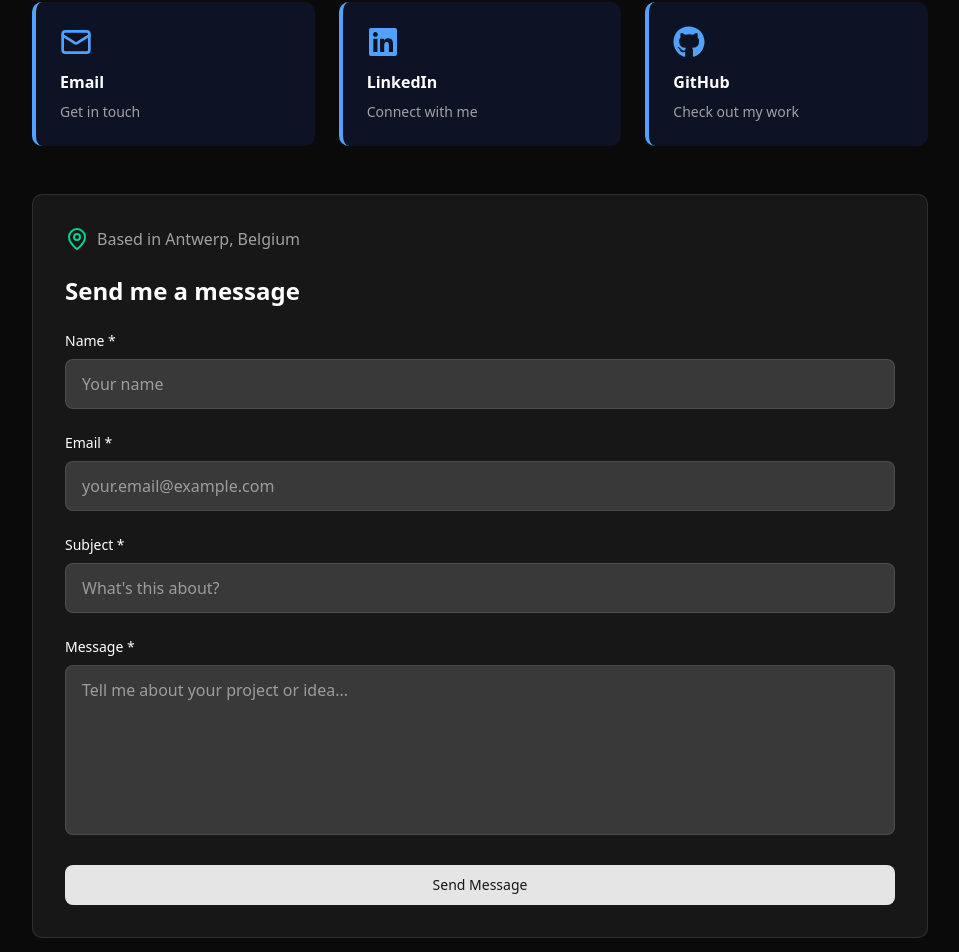
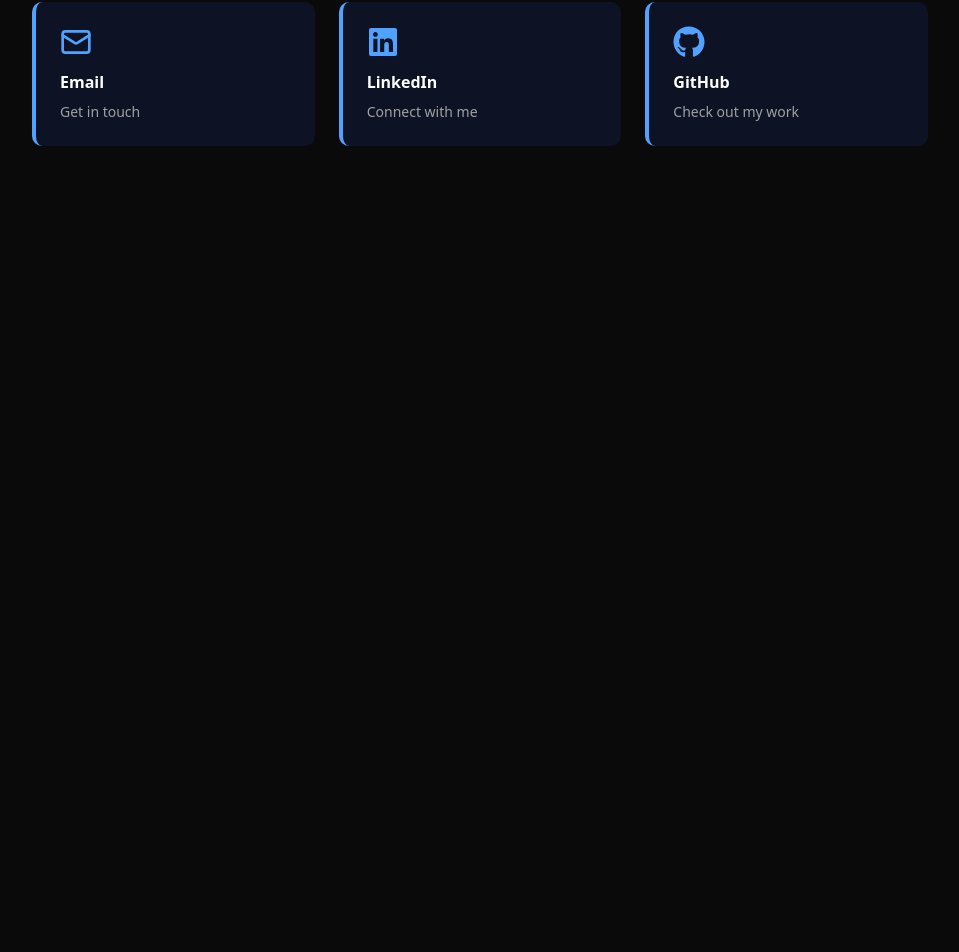
Before and after one commit to WilfredPolderman/Portfolio, a React (Vite) app: page /contact in a window 1280 px wide. Shown: the part 198-1150 px from the top of the page, without its empty margins (160-1119 px from the left). After the commit the page ends 800 px from the top, so only its background shows below. Built offline with nearby package versions, Linux system fonts and the light colour scheme.

Commit message:
Refactor Contact component: remove unused imports and contact form section

```diff
--- a/src/pages/Contact.tsx
+++ b/src/pages/Contact.tsx
@@ -1,7 +1,6 @@
 import { type FunctionComponent } from "react";
-import { Mail, MapPin } from "lucide-react";
+import { Mail} from "lucide-react";
 import { FaGithub, FaLinkedin } from "react-icons/fa";
-import { Button } from "@/components/ui/button";
 
 export const Contact: FunctionComponent = () => {
   return (
@@ -43,90 +42,6 @@ export const Contact: FunctionComponent = () => {
             <p className="text-sm text-muted-foreground">Check out my work</p>
           </a>
         </div>
-
-        <section className="bg-card p-8 rounded-lg border border-border">
-          <div className="flex items-center gap-2 mb-6">
-            <MapPin className="text-emerald-400" size={24} />
-            <p className="text-muted-foreground">Based in Antwerp, Belgium</p>
-          </div>
-
-          <h2 className="text-2xl font-bold text-white mb-6">Send me a message</h2>
-
-          <form
-            name="contact"
-            method="POST"
-            data-netlify="true"
-            data-netlify-honeypot="bot-field"
-            className="space-y-6"
-          >
-            <input type="hidden" name="form-name" value="contact" />
-            <p hidden>
-              <label>
-                Don't fill this out: <input name="bot-field" />
-              </label>
-            </p>
-
-            <div>
-              <label htmlFor="name" className="block text-sm font-medium text-white mb-2">
-                Name *
-              </label>
-              <input
-                type="text"
-                id="name"
-                name="name"
-                required
-                className="w-full px-4 py-3 bg-input border border-border rounded-md text-white focus:outline-none focus:ring-2 focus:ring-emerald-400 transition-all"
-                placeholder="Your name"
-              />
-            </div>
-
-            <div>
-              <label htmlFor="email" className="block text-sm font-medium text-white mb-2">
-                Email *
-              </label>
-              <input
-                type="email"
-                id="email"
-                name="email"
-                required
-                className="w-full px-4 py-3 bg-input border border-border rounded-md text-white focus:outline-none focus:ring-2 focus:ring-emerald-400 transition-all"
-                placeholder="your.email@example.com"
-              />
-            </div>
-
-            <div>
-              <label htmlFor="subject" className="block text-sm font-medium text-white mb-2">
-                Subject *
-              </label>
-              <input
-                type="text"
-                id="subject"
-                name="subject"
-                required
-                className="w-full px-4 py-3 bg-input border border-border rounded-md text-white focus:outline-none focus:ring-2 focus:ring-emerald-400 transition-all"
-                placeholder="What's this about?"
-              />
-            </div>
-
-            <div>
-              <label htmlFor="message" className="block text-sm font-medium text-white mb-2">
-                Message *
-              </label>
-              <textarea
-                id="message"
-                name="message"
-                required
-                rows={6}
-                className="w-full px-4 py-3 bg-input border border-border rounded-md text-white focus:outline-none focus:ring-2 focus:ring-emerald-400 transition-all resize-none"
-                placeholder="Tell me about your project or idea..."
-              />
-            </div>
-
-            <Button type="submit" size="lg" className="w-full">
-              Send Message
-            </Button>
-          </form>
-        </section>
       </div>
     </div>
   );
```
